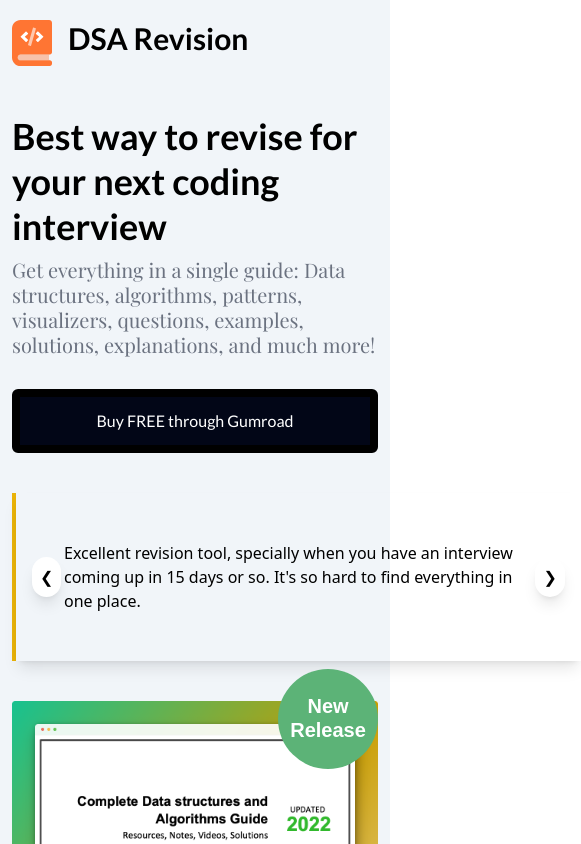
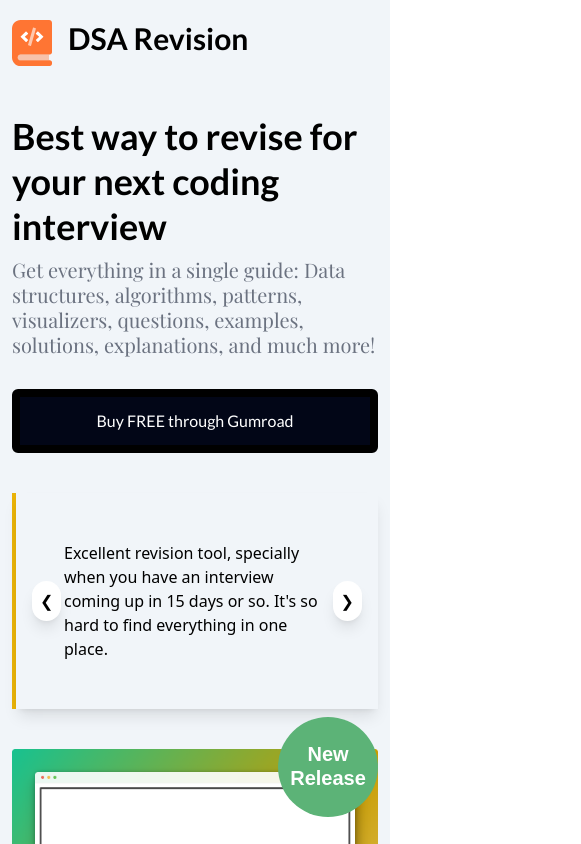
Before and after one commit to AbhiVikrant/dsa-revision-new-master, a React (Vite) app: page / in a window 390 px wide. Shown: the top 844 px of the page, 581 px wide, since content can reach past the window. Built offline with nearby package versions, Linux system fonts and the light colour scheme; a web font is replaced by a local one.

Commit message:
Fixed mobile view for hero

```diff
--- a/src/components/Hero.jsx
+++ b/src/components/Hero.jsx
@@ -25,7 +25,7 @@ const Hero = () => {
   };
 
   return (
-    <div className="relative  mx-auto  border-l-4 border-yellow-500">
+    <div className="relative  mx-auto  border-l-4 border-yellow-500 min-w-full">
       <div className="overflow-hidden shadow-lg">
         <div
           className="flex transition-transform duration-500"
--- a/src/components/IntroSection.jsx
+++ b/src/components/IntroSection.jsx
@@ -18,7 +18,7 @@ const IntroSection = () => {
         <div className="  gumroad flex justify-center items-center text-center bg-slate-950 text-white border-solid border-8 border-black rounded-md font-lato px-2 py-3 mt-8 hover:bg-purple-btn hover:border-purple-btn hover:ease-out hover:transition-transform hover:-translate-x-1 hover:-translate-y-1 hover:shadow-lg hover:shadow-black hover:text-black active:bg-red-btn active:border-red-btn ">
           <button>Buy FREE through Gumroad</button>
         </div>
-        <div className=" hero gap-2 flex flex-col mt-10 ">
+        <div className=" hero gap-2 block mt-10  ">
           <Hero />
         </div>
         <div className="book-cover-holder gap-2 flex flex-col mt-10 relative">
```
